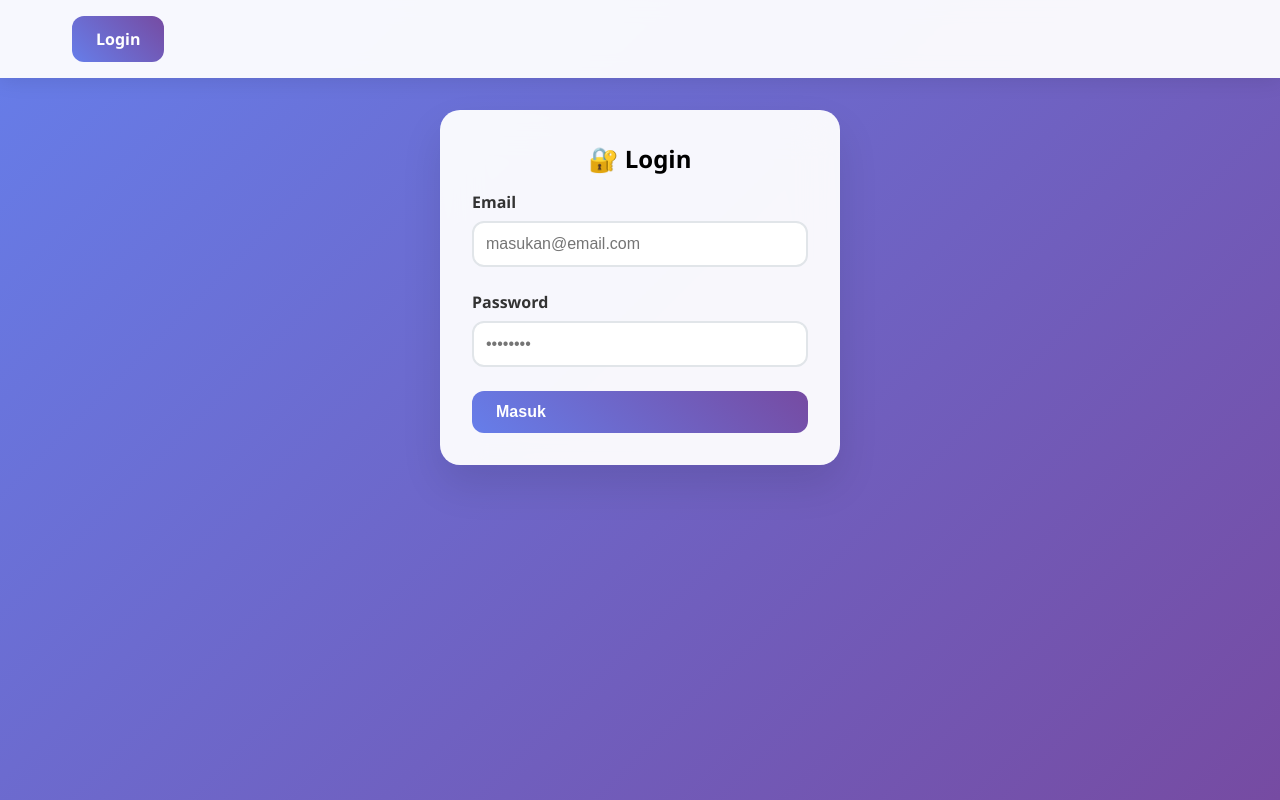
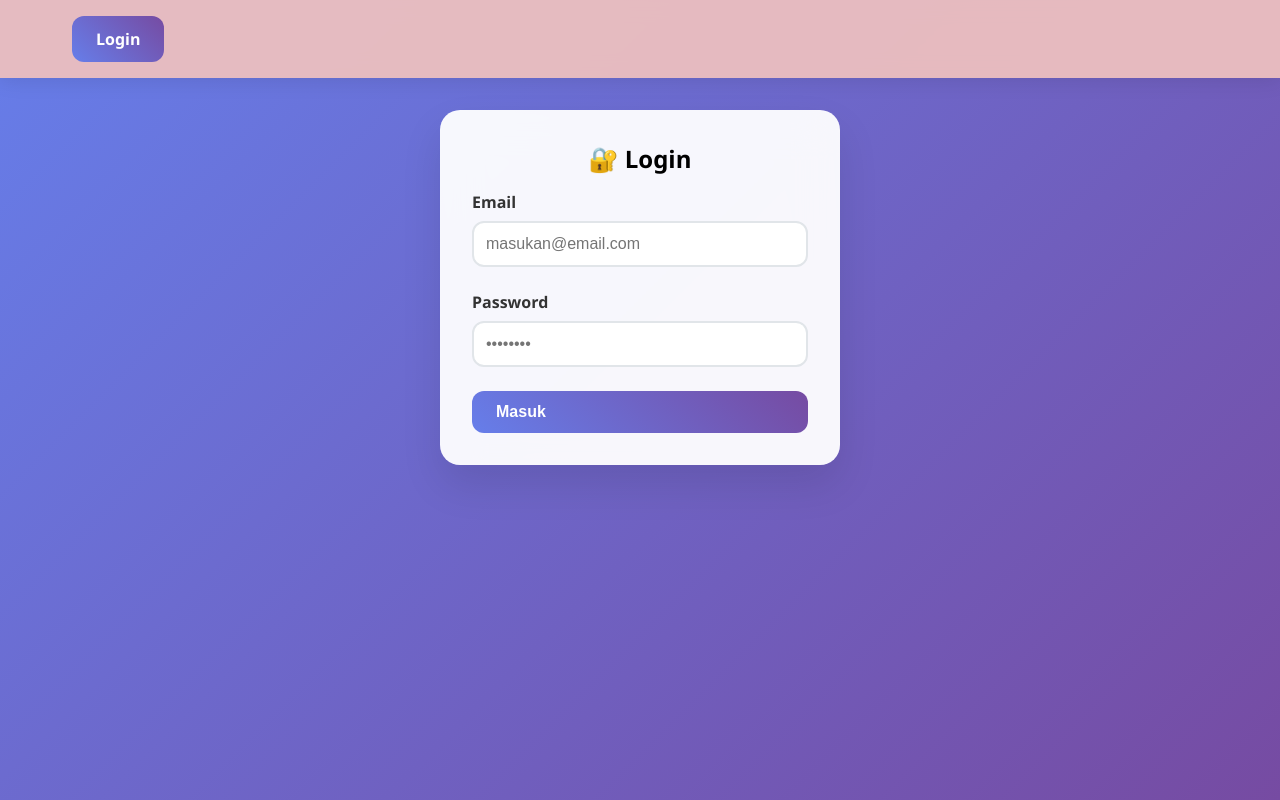
Before and after one commit to rohmatwardiatul06-dotcom/pengingat-tugas, a React (Create React App) app: page /login in a window 1280 px wide. Built offline with nearby package versions, Linux system fonts and the light colour scheme.

Commit message:
update navbar background color for improved aesthetics

```diff
--- a/src/App.css
+++ b/src/App.css
@@ -16,7 +16,7 @@ body {
 
 /* Navbar */
 .navbar {
-  background: rgba(255, 255, 255, 0.95);
+  background: rgba(236, 191, 191, 0.95);
   backdrop-filter: blur(10px);
   box-shadow: 0 2px 20px rgba(0,0,0,0.1);
   padding: 1rem 0;
```
